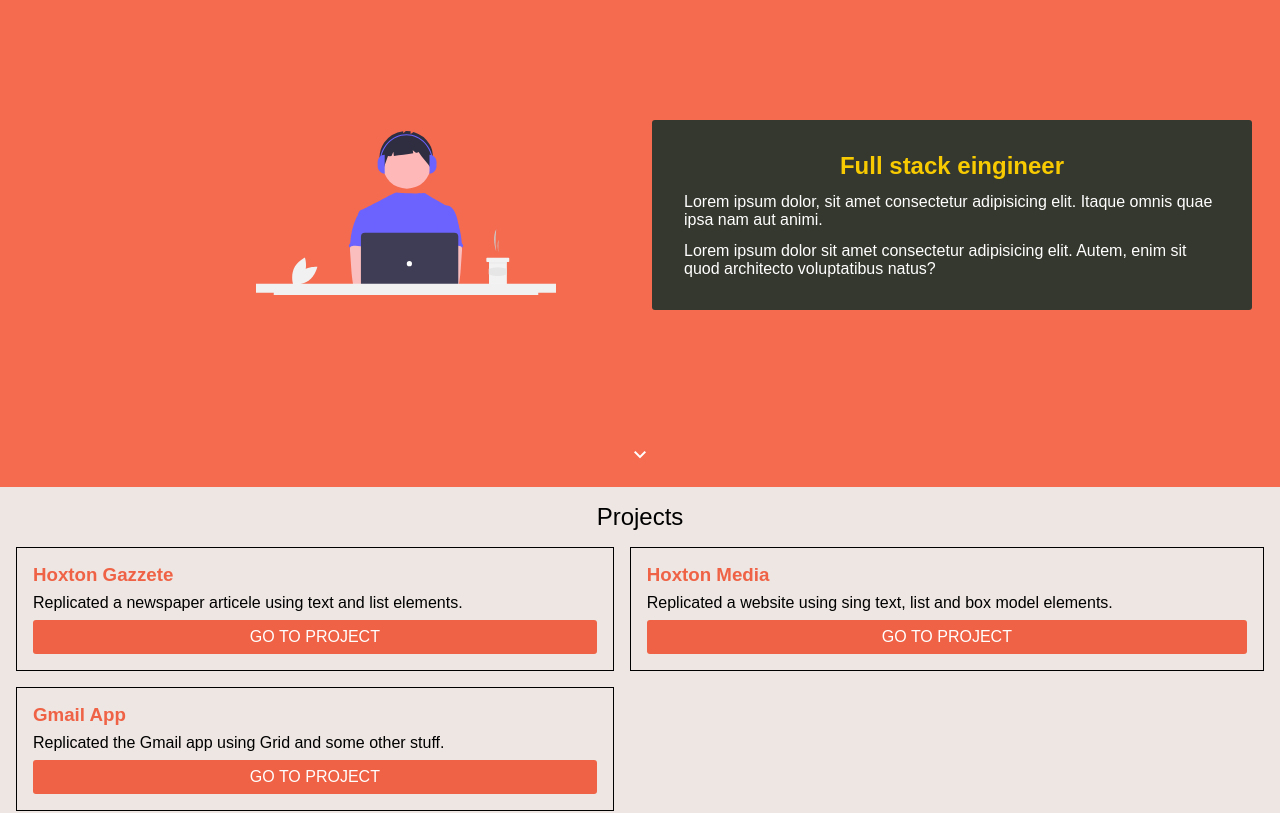
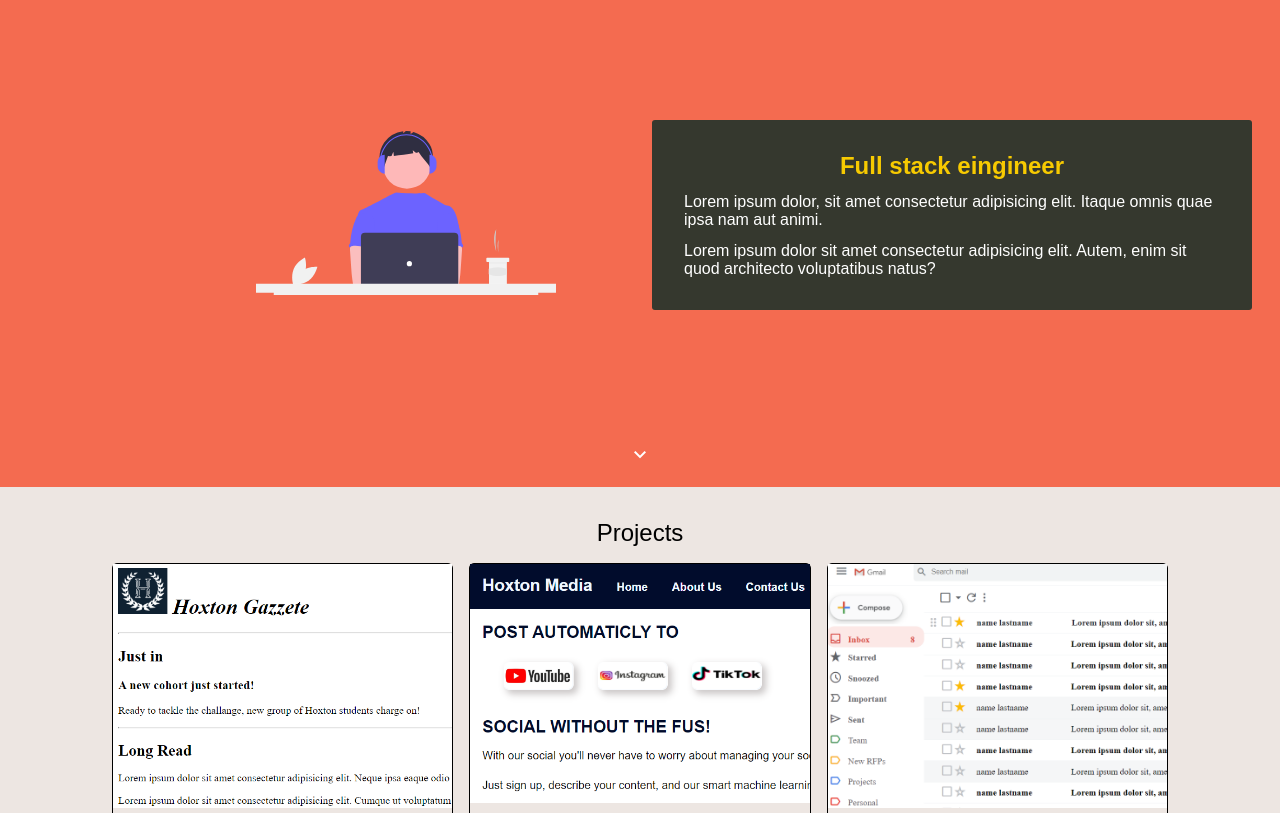
Before and after one commit to ElonaKajtazi/hoxton-html-my-portfolio-media, a plain HTML site: page index.html in a window 1280 px wide. Shown: the part 73-886 px from the top of the page. Drawn offline with nearby package versions, Linux system fonts and the light colour scheme.

Commit message:
more mediaa....

```diff
--- a/css/style.css
+++ b/css/style.css
@@ -70,7 +70,7 @@ img{
 /* PROJECTS SECTION */
 .projects {
     background-color: #ede6e2;
-    padding: 1rem;
+    padding: 2rem 7rem ;
     display: grid;
     gap: 1rem;
 }
@@ -81,17 +81,14 @@ img{
 .projects__list{
     list-style: none;
     display: grid;
-    grid-template-columns: auto auto;
+    grid-template-columns: repeat(auto-fit, minmax(200px, 1fr));
     gap: 1rem
 }
 .project-item {
     border: 1px solid black;
-    padding: 1rem;
     display: grid;
     gap: 0.5rem;
-}
-.projects__list h3 {
-    color: #ef6245;
+    border-radius: 5px;
 }
 .project-item a {
     background-color: #ef6245;
@@ -100,6 +97,15 @@ img{
     text-align: center;
     padding: 0.5rem 0;
     border-radius: 3px;
+    margin: 0.5rem;
+
+}
+.project-item h3 {
+    padding: 0rem 0.5rem;
+    color: #ef6245;
+}
+.project-item p {
+    padding: 0rem 0.5rem;
 }
 /*EXPERIENCE SECTION */
 .experience {
--- a/index.html
+++ b/index.html
@@ -50,11 +50,17 @@
           <h2> Projects </h2>
         <ul class="projects__list">
           <li class="projects__list__hoxton-gazzete , project-item">
+            <img
+            src="./hoxton-gazette.png"
+            alt="Hoxton Gazzete">
             <h3>Hoxton Gazzete </h3>
             <p>Replicated a newspaper articele using text and list elements.</p>
             <a href="./pages/hoxton-gazzete.html"> GO TO PROJECT </a>
           </li>
           <li class="projects__list__hoxton-media , project-item">
+            <img
+            src="./hoxton-media.png"
+            alt="Hxton Media">
            <h3> Hoxton Media</h3>
             <p>
               Replicated a website using sing text, list and box model elements.
@@ -62,6 +68,7 @@
             <a href="./pages/hoxton-media.html" target="_blank">GO TO PROJECT </a>
           </li>
           <li class="projects__list__gmail-app, project-item">
+            <img src="./gmail.png" alt="gmail">
             <h3>Gmail App</h3>
             <p>Replicated the Gmail app using Grid and some other stuff.</p>
             <a href="./pages/gmail.html" target="_blank">GO TO PROJECT</a>           </li>
```
Also changed, not shown: gmail.png (added), hoxton-gazette.png (added), hoxton-media.png (added).
